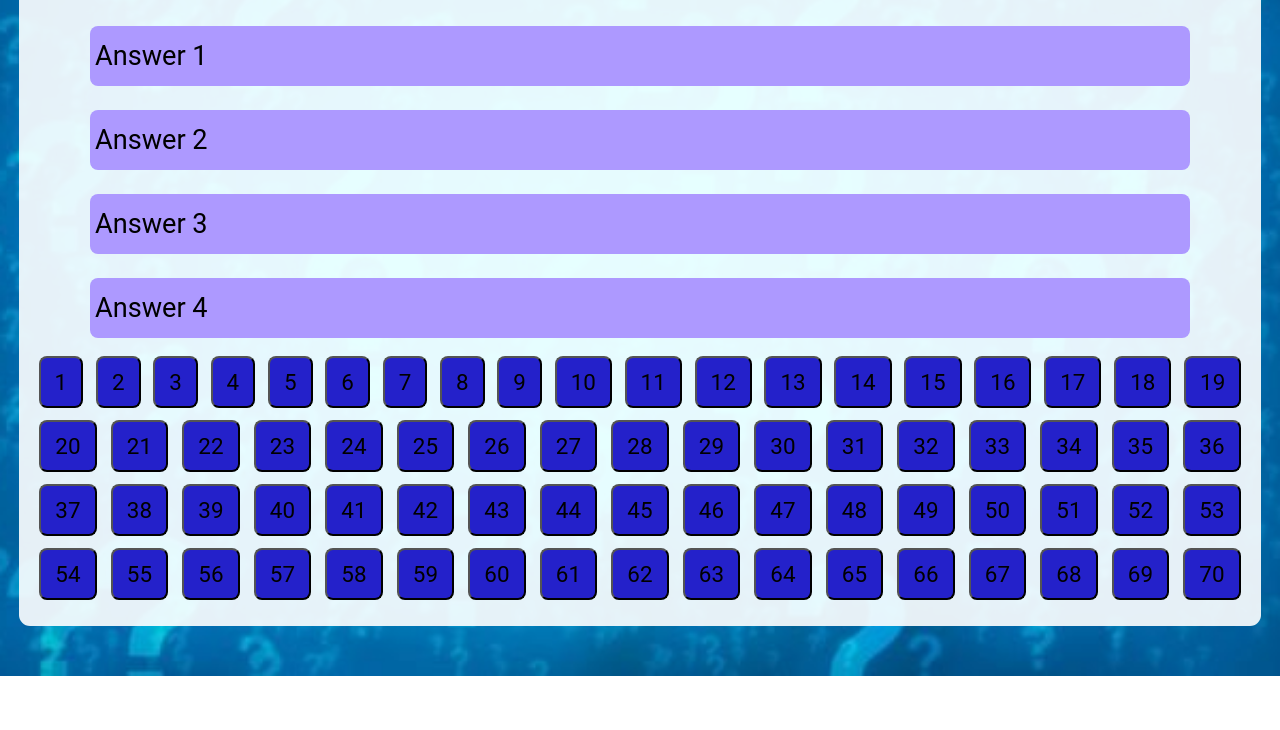
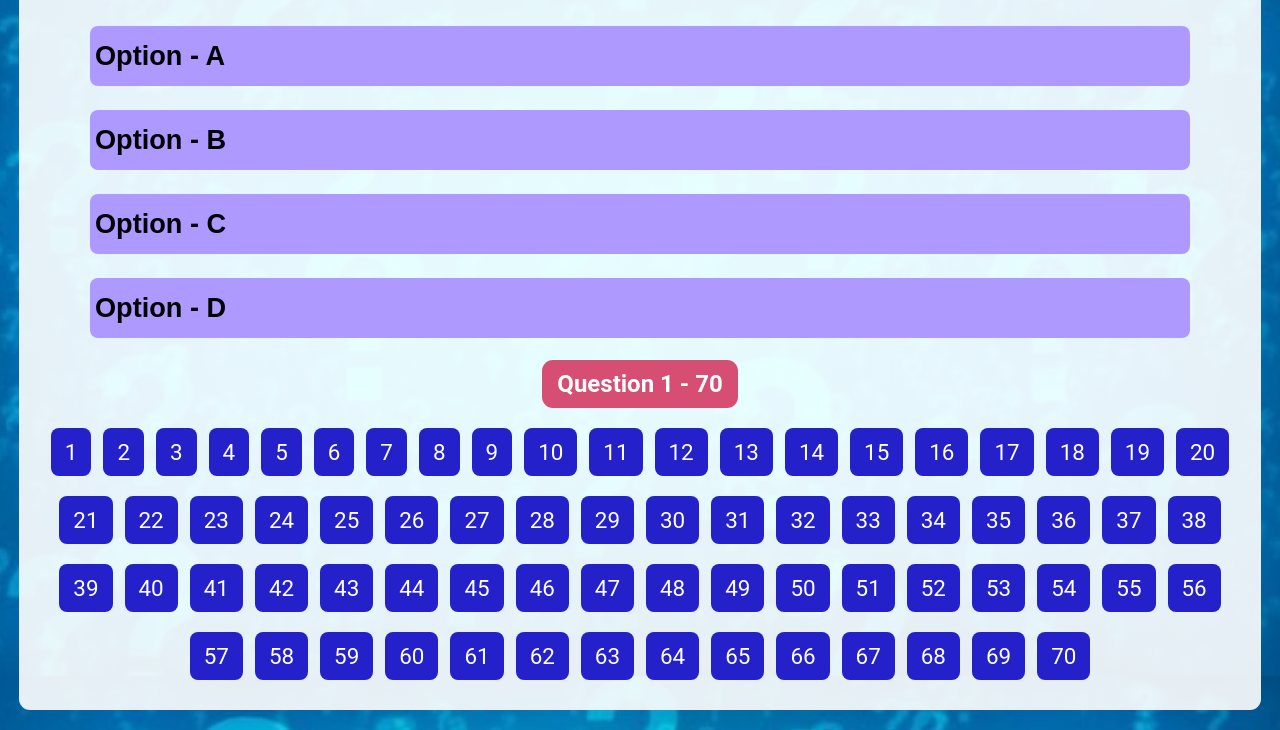
Before and after one commit to Ejay3402/bgm-quiz, a plain HTML site: page quiz.html in a window 1280 px wide. Shown: the part 124-854 px from the top of the page. Before the commit the page ends 800 px from the top, so only its background shows below. Drawn offline with Linux system fonts and the light colour scheme; a web font is replaced by a local one.

Commit message:
done with the bible quiz just some little things to be done

```diff
--- a/js/main.js
+++ b/js/main.js
@@ -16,10 +16,9 @@ fetch('./questions.json')
     .then(data => {
         questions = data;
         questions.sort(() => Math.random() - .5);
-        console.log(questions);
         startQuiz();
     })
-    .catch(error => console.log(`can't load questions reload page or contact the developer`, error));
+    .catch(error => question_head.textContent = `can't load questions reload page or contact the developer`);
 
 
 let currentQuestionIndex =  -1;
@@ -31,7 +30,7 @@ const startQuiz = () => {
     if (currentQuestionIndex >= 0) {
         loadQuestion(currentQuestionIndex);
     } else {
-        console.log(`can't load up questions`);
+        console.log(`Pick any question from 1 - 70`);
         question_head.textContent = `Pick any question from 1 - 70`;
     }
 };
@@ -70,7 +69,7 @@ const deselectedAnswer = () => {
 //selectAnswer
 
 const selectAnswer = (answer, i) => {
-    if (currentQuestionIndex< 0) {
+    if (currentQuestionIndex < 0) {
         alert('pick a question');
         return;
     }
@@ -79,94 +78,34 @@ const selectAnswer = (answer, i) => {
     selectedAnswers = answer;
 
     const selectedBtn = document.getElementById(answer);
+
+    //correct answers
     const correctAnswer = questions[currentQuestionIndex].correct;
+    const currectBtn = document.getElementById(correctAnswer);
 
         if (selectedAnswers === correctAnswer) {
-            //selectedBtn.style.background =  `green`;
-            selectedBtn.classList.add('correct')
-            } else {
-            ans_opt.disabled = true;
+            selectedBtn.classList.add('correct');
+        } else {
+            selectedBtn.classList.add('incorrct');
+            currectBtn.classList.add('correct');
         }
 
+    //question-option
+
+    const currectQuestionOption = document.querySelectorAll(`.question-option button`)[currentQuestionIndex];
+
+    if (!answeredQuestions.includes(currentQuestionIndex)) {
+        if (selectedAnswers === correctAnswer) {
+            answeredQuestions.push(currentQuestionIndex);
+            currectQuestionOption.classList.add('disable');
+            currectQuestionOption.disabled = true;
+            ans_opt.forEach(btn => btn.disabled = true);
+        } else {
+            currectQuestionOption.classList.add('disable');
+            currectQuestionOption.disabled = true;
+            ans_opt.forEach(btn => btn.disabled = true);
+        }
+    }
 
 
 };
-
-
-/*
-
-
-
-// Function to load a question by index
-const loadQuestion = (index) => {
-  deselectedAnswer();
-  currentQuestionIndex = index;
-  let questionData = questions[index];
-
-  question_head.textContent = `Question ${index + 1}: ${questionData.question}`;
-  ans_opt.forEach((btn) => {
-    btn.textContent = questionData.answers[btn.id];
-    btn.classList.remove("correct", "incorrect");
-    btn.disabled = false;
-    btn.style.background = ""; // Reset background
-    btn.style.transform = ""; // Reset transform
-  });
-  quizApp.style.display = "block";
-};
-
-// Function to deselect answers and reset styles
-const deselectedAnswer = () => {
-  selectedAnswer = "";
-  ans_opt.forEach((btn) => {
-    btn.classList.remove("selected");
-    btn.style.background = ""; // Reset background
-    btn.style.transform = ""; // Reset transform
-  });
-};
-
-// Function to handle answer selection
-const selectAnswer = (answer, i) => {
-  if (currentQuestionIndex < 0) {
-    alert("Pick a question from 1 - 70");
-    return;
-  }
-
-  deselectedAnswer();
-  selectedAnswer = answer;
-  const selectedBtn = document.getElementById(answer);
-  const correctAnswer = questions[currentQuestionIndex].correct;
-
-  // Check if the selected answer is correct
-  if (selectedAnswer === correctAnswer) {
-    selectedBtn.classList.add("correct");
-    selectedBtn.style.background = "green";
-    selectedBtn.style.transform = "scale(1.2)";
-  } else {
-    selectedBtn.classList.add("incorrect");
-    selectedBtn.style.background = "red";
-
-    // Highlight the correct answer
-    const correctBtn = document.getElementById(correctAnswer);
-    correctBtn.style.background = "green";
-    correctBtn.style.transform = "scale(1.2)";
-  }
-
-  // Track answered questions
-  if (!answeredQuestions.includes(currentQuestionIndex)) {
-    answeredQuestions.push(currentQuestionIndex);
-    ans_opt.forEach((btn) => (btn.disabled = true));
-
-    // Handle UI updates for answered questions
-    const currentBtn = document.querySelectorAll(".optionsSelect button")[currentQuestionIndex];
-    currentBtn.disabled = true;
-    currentBtn.style.background = "#f31";
-    currentBtn.style.opacity = "0.5";
-    currentBtn.style.cursor = "no-drop";
-  }
-
-  if (answeredQuestions.length === questions.length) {
-    alert("You have already answered all the questions");
-  }
-};
-
-*/
--- a/quiz.html
+++ b/quiz.html
@@ -5,7 +5,7 @@
     <meta name="viewport" content="width=device-width, initial-scale=1.0">
     <link rel="shortcut icon" href="assets/iamges/Premium Vector _ Quiz logo or poll questionnaire icon  symbol.jpeg" type="image/x-icon">
     <link rel="stylesheet" href="dist/main.css">
-    <title>Quiz</title>
+    <title>EQM Bible Quiz</title>
 </head>
 <body>
 
@@ -17,13 +17,16 @@
                 <h1 id="question-head">Question 1 : How many books are in the bible and how many chapters are there in each books of the bible ?</h1>
 
                 <div class="answers">
-                    <button id="a" class="ans-opt" onclick="selectAnswer('a')">Answer 1</button>
-                    <button id="b" class="ans-opt" onclick="selectAnswer('b')">Answer 2</button>
-                    <button id="c" class="ans-opt" onclick="selectAnswer('c')">Answer 3</button>
-                    <button id="d" class="ans-opt" onclick="selectAnswer('d')">Answer 4</button>
-                </divd
-d
-d           </div>
+                    <button id="a" class="ans-opt" onclick="selectAnswer('a')">Option - A</button>
+                    <button id="b" class="ans-opt" onclick="selectAnswer('b')">Option - B</button>
+                    <button id="c" class="ans-opt" onclick="selectAnswer('c')">Option - C</button>
+                    <button id="d" class="ans-opt" onclick="selectAnswer('d')">Option - D</button>
+                </div>
+             </div>
+
+            <div class="center">
+                <h2>Question 1 - 70</h2>
+            </div>
 
             <div class="question-option">
                 <a href="#">
@@ -150,91 +153,91 @@ d           </div>
                     <button onclick="loadQuestion(40)">41</button>
                 </a>
                 <a href="#">
-                    <button onclick="loadQuestion(2)">42</button>
+                    <button onclick="loadQuestion(41)">42</button>
                 </a>
                 <a href="#">
-                    <button onclick="loadQuestion(2)">43</button>
+                    <button onclick="loadQuestion(42)">43</button>
                 </a>
                 <a href="#">
-                    <button onclick="loadQuestion(2)">44</button>
+                    <button onclick="loadQuestion(43)">44</button>
                 </a>
                 <a href="#">
-                    <button onclick="loadQuestion(2)">45</button>
+                    <button onclick="loadQuestion(44)">45</button>
                 </a>
                 <a href="#">
-                    <button onclick="loadQuestion(2)">46</button>
+                    <button onclick="loadQuestion(45)">46</button>
                 </a>
                 <a href="#">
-                    <button onclick="loadQuestion(2)">47</button>
+                    <button onclick="loadQuestion(46)">47</button>
                 </a>
                 <a href="#">
-                    <button onclick="loadQuestion(2)">48</button>
+                    <button onclick="loadQuestion(47)">48</button>
                 </a>
                 <a href="#">
-                    <button onclick="loadQuestion(2)">49</button>
+                    <button onclick="loadQuestion(48)">49</button>
                 </a>
                 <a href="#">
-                    <button onclick="loadQuestion(2)">50</button>
+                    <button onclick="loadQuestion(49)">50</button>
                 </a>
                 <a href="#">
-                    <button onclick="loadQuestion(2)">51</button>
+                    <button onclick="loadQuestion(50)">51</button>
                 </a>
                 <a href="#">
-                    <button onclick="loadQuestion(2)">52</button>
+                    <button onclick="loadQuestion(51)">52</button>
                 </a>
                 <a href="#">
-                    <button onclick="loadQuestion(2)">53</button>
+                    <button onclick="loadQuestion(52)">53</button>
                 </a>
                 <a href="#">
-                    <button onclick="loadQuestion(2)">54</button>
+                    <button onclick="loadQuestion(53)">54</button>
                 </a>
                 <a href="#">
-                    <button onclick="loadQuestion(2)">55</button>
+                    <button onclick="loadQuestion(54)">55</button>
                 </a>
                 <a href="#">
-                    <button onclick="loadQuestion(2)">56</button>
+                    <button onclick="loadQuestion(55)">56</button>
                 </a>
                 <a href="#">
-                    <button onclick="loadQuestion(2)">57</button>
+                    <button onclick="loadQuestion(56)">57</button>
                 </a>
                 <a href="#">
-                    <button onclick="loadQuestion(2)">58</button>
+                    <button onclick="loadQuestion(57)">58</button>
                 </a>
                 <a href="#">
-                    <button onclick="loadQuestion(2)">59</button>
+                    <button onclick="loadQuestion(58)">59</button>
                 </a>
                 <a href="#">
-                    <button onclick="loadQuestion(2)">60</button>
+                    <button onclick="loadQuestion(59)">60</button>
                 </a>
                 <a href="#">
-                    <button onclick="loadQuestion(2)">61</button>
+                    <button onclick="loadQuestion(60)">61</button>
                 </a>
                 <a href="#">
-                    <button onclick="loadQuestion(2)">62</button>
+                    <button onclick="loadQuestion(61)">62</button>
                 </a>
                 <a href="#">
-                    <button onclick="loadQuestion(2)">63</button>
+                    <button onclick="loadQuestion(62)">63</button>
                 </a>
                 <a href="#">
-                    <button onclick="loadQuestion(2)">64</button>
+                    <button onclick="loadQuestion(63)">64</button>
                 </a>
                 <a href="#">
-                    <button onclick="loadQuestion(2)">65</button>
+                    <button onclick="loadQuestion(64)">65</button>
                 </a>
                 <a href="#">
-                    <button onclick="loadQuestion(2)">66</button>
+                    <button onclick="loadQuestion(65)">66</button>
                 </a>
                 <a href="#">
-                    <button onclick="loadQuestion(2)">67</button>
+                    <button onclick="loadQuestion(66)">67</button>
                 </a>
                 <a href="#">
-                    <button onclick="loadQuestion(2)">68</button>
+                    <button onclick="loadQuestion(67)">68</button>
                 </a>
                 <a href="#">
-                    <button onclick="loadQuestion(2)">69</button>
+                    <button onclick="loadQuestion(68)">69</button>
                 </a>
                 <a href="#">
-                    <button onclick="loadQuestion(2)">70</button>
+                    <button onclick="loadQuestion(69)">70</button>
                 </a>
 
             </div>
--- a/sass/component/_questions.scss
+++ b/sass/component/_questions.scss
@@ -37,27 +37,59 @@
                 text-align: left;
                 margin: 12px auto;
                 padding: 14px 5px;
+                font-family: sans-serif;
                 font-size: 2rem;
+                font-weight: 700;
                 font-size: clamp(1rem, 0.768rem + 1.161vw, 1.9rem);
                 border: none;
                 border-radius: 8px;
                 background: v.$Light-slate-blue;
                 transition: .250s ease-in-out;
             }
-            .ans-opt:hover,
+            .ans-opt:hover:not([disabled]),
             .ans-opt:focus {
-                background: red;
+                background: v.$Persian-blue;
                 scale: 1.02 ;
-                font-weight: 800;
+                color: #fff;
             }
+
             .ans-opt.correct {
-                background: green;
+                background: rgb(2, 148, 2);
                 scale: 1.05;
+                color: #fff;
             }
             .ans-opt.incorrct {
-                background: red;
+                background: rgb(242, 7, 7);
+                scale: 0.951;
+                color: #fff;
+            }
+            button:disabled {
+                background-color: #ccc;
+                cursor: not-allowed;
             }
         }
+       }
+
+       .center {
+            text-align: center;
+            margin: 10px auto;
+
+            h2 {
+                border-radius: 11px;
+                display: inline-block;
+                background: v.$Light-royal-blue;
+                color: #fff;
+                padding: 10px 15px;
+                animation: color 2s ease-in infinite both;
+            }
+            @keyframes color {
+                0% {
+                    background: v.$Light-royal-blue;
+                }
+                20% {
+                    background: v.$Light-red;
+                }
+            }
        }
 
        .question-option {
@@ -65,15 +97,26 @@
             display: flex;
             align-items: center;
             flex-flow: row wrap;
-            justify-content: space-around;
+            justify-content: center;
 
             button {
                 border-radius: 8px;
-                margin: 6px;
+                color: #fff;
+                margin: 10px 6px;
+                border: none;
                 background: v.$Persian-blue;
                 padding: 11px 14px;
+                transition: .200s ease-in;
                 font-size: 2rem;
                 font-size: clamp(0.888rem, 0.717rem + 0.855vw, 1.7rem);
+            }
+            button:hover {
+                background: v.$Cobalt-blue;
+                scale: 1.10;
+            }
+             button.disable {
+                background: #fff;
+                cursor: no-drop;
             }
        }
 
@@ -92,3 +135,10 @@
 .incorrct {
     background: red;
 }
+ .disable {
+    background: red;
+}
+.ans-opt:disabled {
+    background-color: #ccc;
+    cursor: not-allowed;
+}
```
Also changed, not shown: index.html (+1 -1 lines), dist/main.css, 1 other file.
